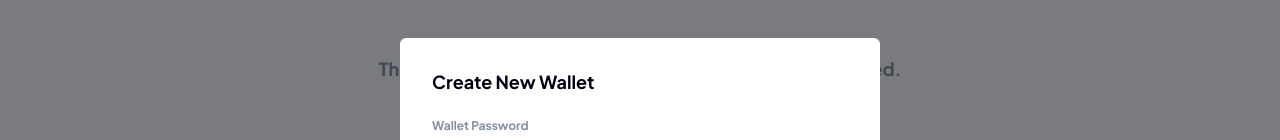
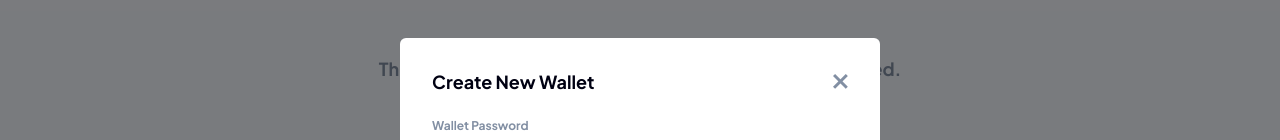
Before and after one commit to yasssuz/web3-wallet-keeper, a React (Create React App) app: page /dashboard in a window 1280 px wide. Both pictures are taken after a click on the button "+ Create new wallet". Shown: the part 244-384 px from the top of the page. Built offline with nearby package versions, Linux system fonts and the light colour scheme.

Commit message:
feat: 🎸 add close modal button

```diff
--- a/src/components/modal-states/create-import-wallet/index.tsx
+++ b/src/components/modal-states/create-import-wallet/index.tsx
@@ -6,10 +6,12 @@ import { Link } from "react-router-dom";
 
 // styles
 import {
+  CloseModalButton,
   Container,
   DoNextButtons,
   EncryptedWalletContainer,
   EncryptingWalletContainer,
+  TopArea,
 } from "./styles";
 
 // components
@@ -118,9 +120,14 @@ function CreateOrImportWalletModalState({
 
   return (
     <Container onSubmit={handleSubmit(onSubmit)}>
-      <Heading as='h2' size='medium'>
-        {create ? "Create New Wallet" : "Import Wallet"}
-      </Heading>
+      <TopArea>
+        <Heading as='h2' size='medium'>
+          {create ? "Create New Wallet" : "Import Wallet"}
+        </Heading>
+        <CloseModalButton type='button' onClick={() => setIsModalOpen(false)}>
+          <img src='/icons/icon-cross.svg' alt='close sidebar' />
+        </CloseModalButton>
+      </TopArea>
       {(walletData && (
         <EncryptedWalletContainer>
           <Text as='p' size='large' weight='normal'>
--- a/src/components/modal-states/create-import-wallet/styles.ts
+++ b/src/components/modal-states/create-import-wallet/styles.ts
@@ -3,6 +3,20 @@ import styled from "@emotion/styled";
 export const Container = styled.form`
   gap: 20px;
   display: grid;
+`;
+
+export const TopArea = styled.div`
+  display: flex;
+  align-items: center;
+  justify-content: space-between;
+`;
+
+export const CloseModalButton = styled.button`
+  line-height: 0;
+  padding: 0;
+  background: none;
+  border: none;
+  cursor: pointer;
 `;
 
 export const EncryptingWalletContainer = styled.div`
--- a/src/components/modal-states/recover-wallet/index.tsx
+++ b/src/components/modal-states/recover-wallet/index.tsx
@@ -5,10 +5,12 @@ import { useParams } from "react-router-dom";
 
 // styles
 import {
+  CloseModalButton,
   Container,
   DecryptedWalletContainer,
   DecryptingWalletContainer,
   RecoverForm,
+  TopArea,
 } from "./styles";
 
 // components
@@ -111,9 +113,14 @@ function RecoverWallet({ setIsModalOpen }: RecoverWalletProps) {
 
   return (
     <Container>
-      <Heading as='h2' size='medium'>
-        Recover Wallet
-      </Heading>
+      <TopArea>
+        <Heading as='h2' size='medium'>
+          Recover Wallet
+        </Heading>
+        <CloseModalButton type='button' onClick={() => setIsModalOpen(false)}>
+          <img src='/icons/icon-cross.svg' alt='close sidebar' />
+        </CloseModalButton>
+      </TopArea>
       {(walletData && (
         <DecryptedWalletContainer>
           <Text as='p' size='large' weight='normal'>
--- a/src/components/modal-states/recover-wallet/styles.ts
+++ b/src/components/modal-states/recover-wallet/styles.ts
@@ -3,6 +3,20 @@ import styled from "@emotion/styled";
 export const Container = styled.section`
   gap: 20px;
   display: grid;
+`;
+
+export const TopArea = styled.div`
+  display: flex;
+  align-items: center;
+  justify-content: space-between;
+`;
+
+export const CloseModalButton = styled.button`
+  line-height: 0;
+  padding: 0;
+  background: none;
+  border: none;
+  cursor: pointer;
 `;
 
 export const RecoverForm = styled.form`
```
